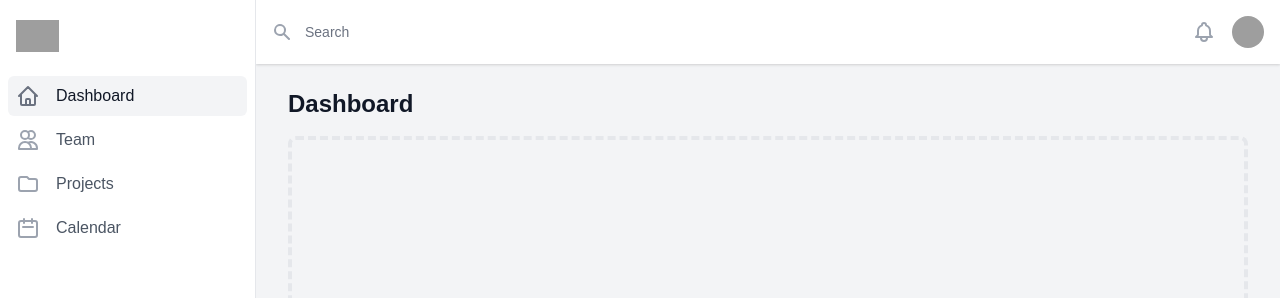
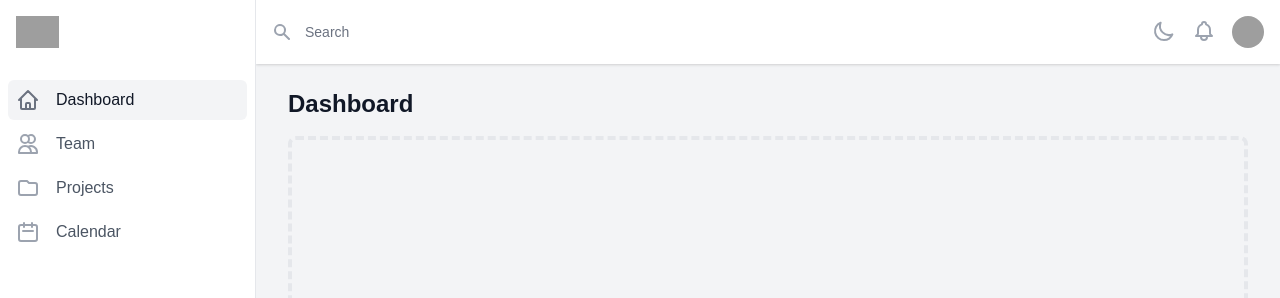
Before and after one commit to helgardferreira/morfo, a React (Create React App) app: page / in a window 1280 px wide. Shown: the top 298 px of the page. Built offline with nearby package versions, Linux system fonts and the light colour scheme; grey boxes are pictures that could not be loaded; a web font is replaced by a local one.

Commit message:
refactor: Refactor general components for Sidebar

```diff
--- a/src/App.tsx
+++ b/src/App.tsx
@@ -15,6 +15,7 @@ const menuLinks: ILink[] = [
   { name: "Projects", href: "#", icon: FolderIcon },
   { name: "Calendar", href: "#", icon: CalendarIcon },
 ];
+
 const userLinks: ILink[] = [
   { name: "Your Profile", href: "#" },
   { name: "Settings", href: "#" },
--- a/src/components/Sidebar/Buttons.tsx
+++ b/src/components/Sidebar/Buttons.tsx
@@ -1,7 +1,7 @@
 import { MouseEventHandler, FunctionComponent } from "react";
 
 // Icon Components
-import { XIcon, MenuAlt2Icon, BellIcon } from "@heroicons/react/outline";
+import { XIcon, MenuAlt2Icon } from "@heroicons/react/outline";
 
 interface IButtonProps {
   onClick?: MouseEventHandler<HTMLButtonElement>;
@@ -35,9 +35,13 @@ export const SidebarOpenButton: FunctionComponent<IButtonProps> = ({
   );
 };
 
-export const NotificationButton: FunctionComponent<IButtonProps> = ({
-  onClick,
-}) => {
+interface IHeaderButtonProps extends IButtonProps {
+  icon: (props: React.ComponentProps<"svg">) => JSX.Element;
+}
+
+export const HeaderButton: FunctionComponent<IHeaderButtonProps> = (props) => {
+  const { onClick } = props;
+
   return (
     <button
       type="button"
@@ -45,7 +49,8 @@ export const NotificationButton: FunctionComponent<IButtonProps> = ({
       onClick={onClick}
     >
       <span className="sr-only">View notifications</span>
-      <BellIcon className="h-6 w-6" aria-hidden="true" />
+
+      <props.icon className="h-6 w-6" aria-hidden="true" />
     </button>
   );
 };
--- a/src/components/Sidebar/Links.tsx
+++ b/src/components/Sidebar/Links.tsx
@@ -23,10 +23,10 @@ export const MenuLink: FunctionComponent<IMenuLinkProps> = (props) => {
       href={href}
       className={classNames(
         active
-          ? "bg-gray-100 text-gray-900"
-          : "text-gray-600 hover:bg-gray-50 hover:text-gray-900",
+          ? "bg-gray-100 dark:bg-gray-900 text-gray-900 dark:text-white"
+          : "text-gray-600 dark:text-gray-300 hover:bg-gray-50 dark:hover:bg-gray-700 hover:text-gray-900 dark:hover:text-white",
         small ? "text-sm" : "text-base",
-        "group flex items-center px-2 py-2 font-medium rounded-md mt-1"
+        "group flex items-center px-2 py-2 font-medium rounded-md"
       )}
       onClick={onClick}
     >
@@ -34,8 +34,8 @@ export const MenuLink: FunctionComponent<IMenuLinkProps> = (props) => {
         <props.icon
           className={classNames(
             active
-              ? "text-gray-500"
-              : "text-gray-400 group-hover:text-gray-500",
+              ? "text-gray-500 dark:text-gray-300"
+              : "text-gray-400 dark:text-gray-400 group-hover:text-gray-500 dark:group-hover:text-gray-300",
             small ? "mr-3" : "mr-4",
             "flex-shrink-0 h-6 w-6"
           )}
--- a/src/components/Sidebar/Logo.tsx
+++ b/src/components/Sidebar/Logo.tsx
@@ -2,12 +2,14 @@ import { FunctionComponent } from "react";
 
 interface ILogoProps {
   src: string;
+  darkSrc: string;
   alt: string;
+  isDark?: boolean;
 }
 
-const Logo: FunctionComponent<ILogoProps> = ({ src, alt }) => (
-  <div className="flex items-center flex-shrink-0 px-4">
-    <img className="h-8 w-auto" src={src} alt={alt} />
+const Logo: FunctionComponent<ILogoProps> = ({ darkSrc, src, alt, isDark }) => (
+  <div className="flex items-center flex-shrink-0 px-4 h-16 dark:bg-gray-900">
+    <img className="h-8 w-auto" src={isDark ? darkSrc : src} alt={alt} />
   </div>
 );
 
--- a/src/components/Sidebar/index.tsx
+++ b/src/components/Sidebar/index.tsx
@@ -3,11 +3,7 @@ import { FunctionComponent, Fragment, useState } from "react";
 // Components
 import { Dialog, Transition } from "@headlessui/react";
 import Logo from "./Logo";
-import {
-  NotificationButton,
-  SidebarCloseButton,
-  SidebarOpenButton,
-} from "./Buttons";
+import { HeaderButton, SidebarCloseButton, SidebarOpenButton } from "./Buttons";
 import { MenuLink } from "./Links";
 import UserMenu from "./UserMenu";
 import SearchBar from "../formFields/SearchBar";
@@ -17,6 +13,7 @@ import useDarkMode from "../../hooks/useDarkMode";
 
 // Typings
 import { ILink } from "../../types";
+import { BellIcon, MoonIcon, SunIcon } from "@heroicons/react/outline";
 
 interface IProps {
   menuLinks: ILink[];
@@ -65,7 +62,7 @@ const Sidebar: FunctionComponent<IProps> = (props) => {
             leaveFrom="translate-x-0"
             leaveTo="-translate-x-full"
           >
-            <div className="relative flex-1 max-w-xs w-full flex flex-col pt-5 pb-4 bg-white">
+            <div className="relative flex-1 max-w-xs w-full flex flex-col bg-white">
               {/* Mobile sidebar close button */}
               <Transition.Child
                 as={Fragment}
@@ -83,8 +80,10 @@ const Sidebar: FunctionComponent<IProps> = (props) => {
 
               {/* Logo */}
               <Logo
+                darkSrc="https://tailwindui.com/img/logos/workflow-logo-indigo-500-mark-white-text.svg"
                 src="https://tailwindui.com/img/logos/workflow-logo-indigo-600-mark-gray-800-text.svg"
                 alt="Workflow"
+                isDark={isDarkMode}
               />
 
               {/* Mobile sidebar navigation */}
@@ -97,10 +96,7 @@ const Sidebar: FunctionComponent<IProps> = (props) => {
                     href={item.href}
                     icon={item.icon}
                     name={item.name}
-                    onClick={() => {
-                      if (item.name === currentLink) setIsDarkMode(!isDarkMode);
-                      setCurrentLink(item.name);
-                    }}
+                    onClick={() => setCurrentLink(item.name)}
                   />
                 ))}
               </SidebarNavigation>
@@ -115,11 +111,14 @@ const Sidebar: FunctionComponent<IProps> = (props) => {
       {/* Sidebar for desktop */}
       <div className="hidden md:flex md:flex-shrink-0">
         {/* Sidebar component, swap this element with another sidebar if you like */}
-        <div className="w-64 overflow-y-auto border-r border-gray-200 flex-grow flex flex-col pt-5 pb-4 bg-white">
+        <div className="w-64 border-r border-gray-200 flex flex-col bg-white">
+          <div className="flex flex-1 flex-col min-h-0">
             {/* Logo */}
             <Logo
+              darkSrc="https://tailwindui.com/img/logos/workflow-logo-indigo-500-mark-white-text.svg"
               src="https://tailwindui.com/img/logos/workflow-logo-indigo-600-mark-gray-800-text.svg"
               alt="Workflow"
+              isDark={isDarkMode}
             />
 
             <SidebarNavigation>
@@ -130,13 +129,11 @@ const Sidebar: FunctionComponent<IProps> = (props) => {
                   href={item.href}
                   icon={item.icon}
                   name={item.name}
-                onClick={() => {
-                  if (item.name === currentLink) setIsDarkMode(!isDarkMode);
-                  setCurrentLink(item.name);
-                }}
+                  onClick={() => setCurrentLink(item.name)}
                 />
               ))}
             </SidebarNavigation>
+          </div>
         </div>
       </div>
 
@@ -147,8 +144,15 @@ const Sidebar: FunctionComponent<IProps> = (props) => {
             <form className="flex flex-1">
               <SearchBar name="siteSearch" placeholder="Search" />
             </form>
+
             <div className="ml-4 flex items-center md:ml-6">
-              <NotificationButton />
+              <div className="space-x-2">
+                <HeaderButton
+                  onClick={() => setIsDarkMode(!isDarkMode)}
+                  icon={isDarkMode ? SunIcon : MoonIcon}
+                />
+                <HeaderButton icon={BellIcon} />
+              </div>
 
               {/* Profile dropdown */}
               <UserMenu
@@ -182,8 +186,10 @@ const Sidebar: FunctionComponent<IProps> = (props) => {
 };
 
 const SidebarNavigation: FunctionComponent = ({ children }) => (
-  <div className="mt-5 flex-1 h-0 overflow-y-auto">
-    <nav className="px-2">{children}</nav>
+  <div className="flex flex-1 flex-col overflow-y-auto">
+    <nav className="flex-1 px-2 py-4 space-y-1 dark:bg-gray-800">
+      {children}
+    </nav>
   </div>
 );
 
```
Lines whose indentation alone changed are shown as unchanged.
